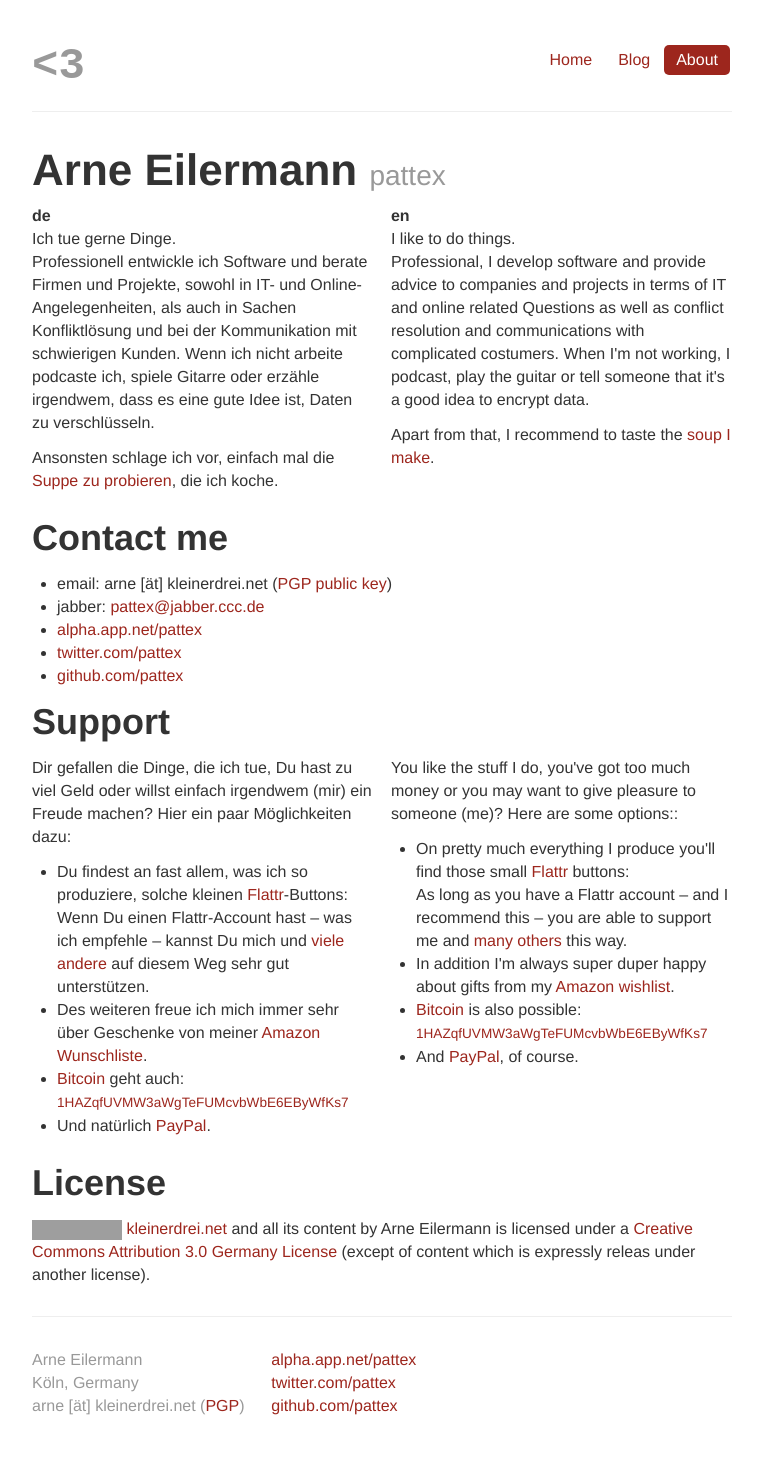
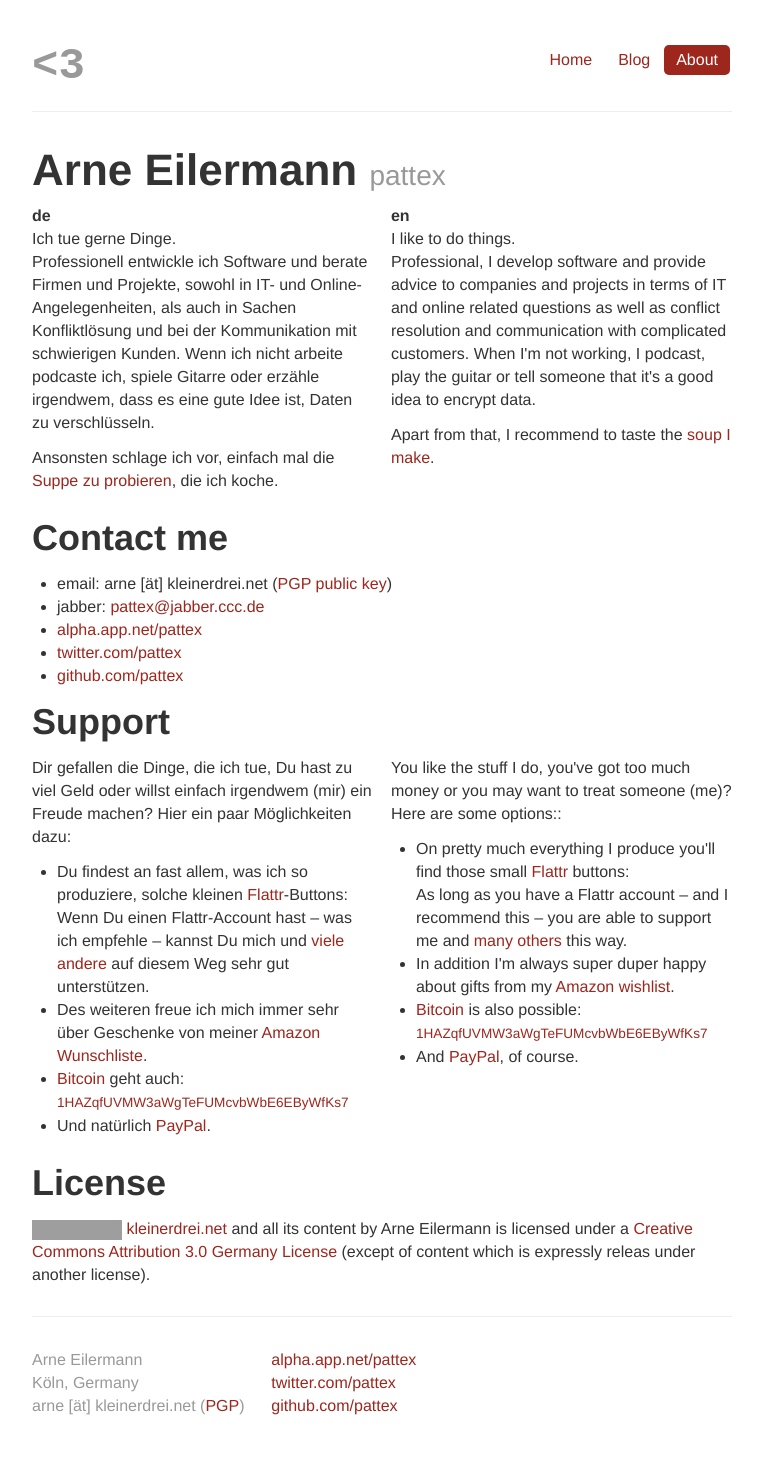
Before and after one commit to pattex/kleinerdrei.net, a Jekyll site: the page built from about.md, in a window 1280 px wide. Shown: the whole page, without its empty margins (258-1021 px from the left). Built offline with Jekyll 4.4.1, drawn with Linux system fonts in a browser that asks for light colours; comment, search, counter and statistics services are not loaded; grey boxes are pictures that could not be loaded.

Commit message:
Minor text corrections.

```diff
--- a/about.md
+++ b/about.md
@@ -19,7 +19,7 @@ title: About Arne Eilermann
     <strong>en</strong>
     <p>
       I like to do things.<br>
-      Professional, I develop software and provide advice to companies and projects in terms of IT and online related Questions as well as conflict resolution and communications with complicated costumers. When I'm not working, I podcast, play the guitar or tell someone that it's a good idea to encrypt data.
+      Professional, I develop software and provide advice to companies and projects in terms of IT and online related questions as well as conflict resolution and communication with complicated customers. When I'm not working, I podcast, play the guitar or tell someone that it's a good idea to encrypt data.
     </p>
     <p>
       Apart from that, I recommend to taste the <a href="http://pattex.soup.io/">soup I make</a>.
@@ -61,7 +61,7 @@ title: About Arne Eilermann
   </div>
   <div class="span6">
     <p>
-      You like the stuff I do, you've got too much money or you may want to give pleasure to someone (me)? Here are some options::
+      You like the stuff I do, you've got too much money or you may want to treat someone (me)? Here are some options::
     </p>
     <ul>
       <li>
```
